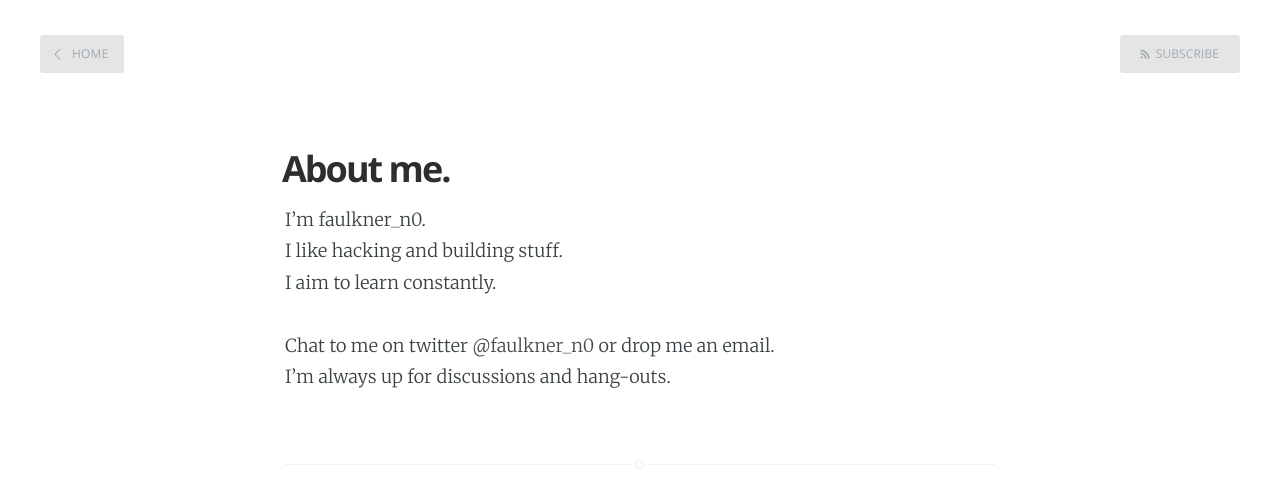
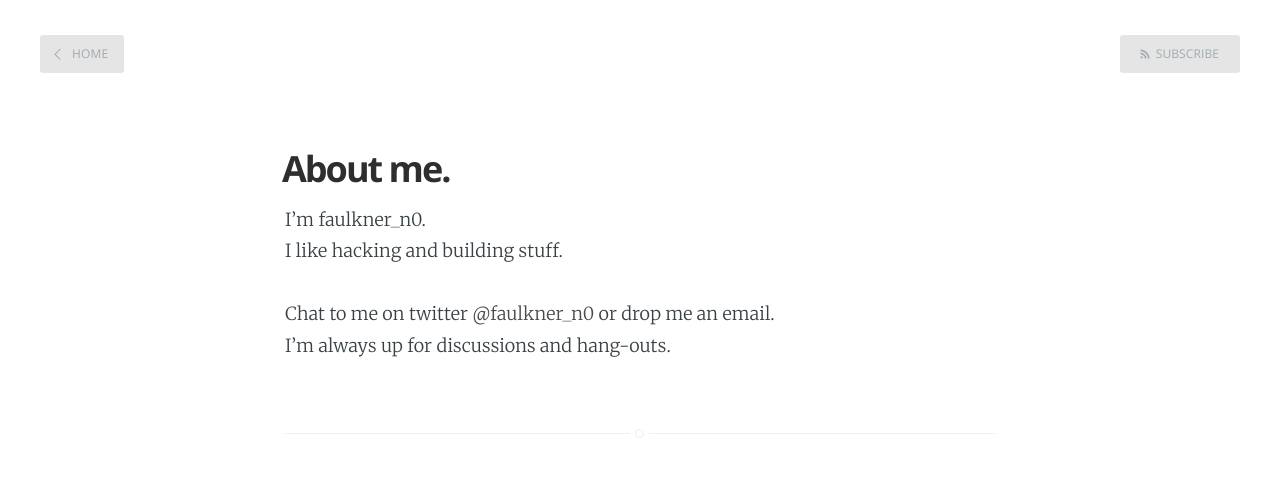
Before and after one commit to faulkner-n0/faulkner-n0.github.io, a Jekyll site: the page built from about.md, in a window 1280 px wide. Shown: the top 500 px of the page. Built offline with Jekyll 4.4.1, drawn with Linux system fonts in a browser that asks for light colours; grey boxes are pictures that could not be loaded.

Commit message:
Update about.md

```diff
--- a/about.md
+++ b/about.md
@@ -5,7 +5,6 @@ title: About me.
 
 I'm faulkner_n0.<br>
 I like hacking and building stuff.
-<br>I aim to learn constantly.
 <br><br>
 Chat to me on twitter [@faulkner_n0](https://twitter.com/faulkner_n0) or drop me an email.
 <br>I'm always up for discussions and hang-outs.
```
